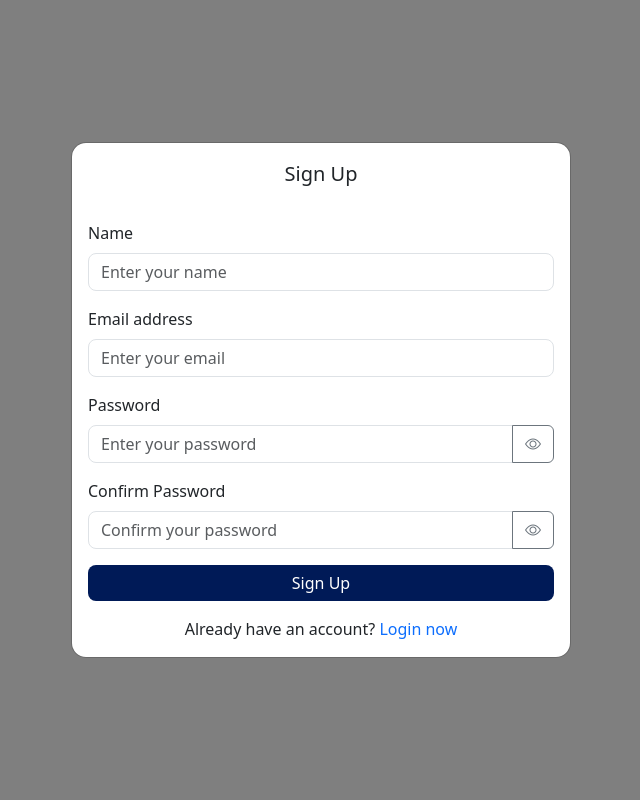
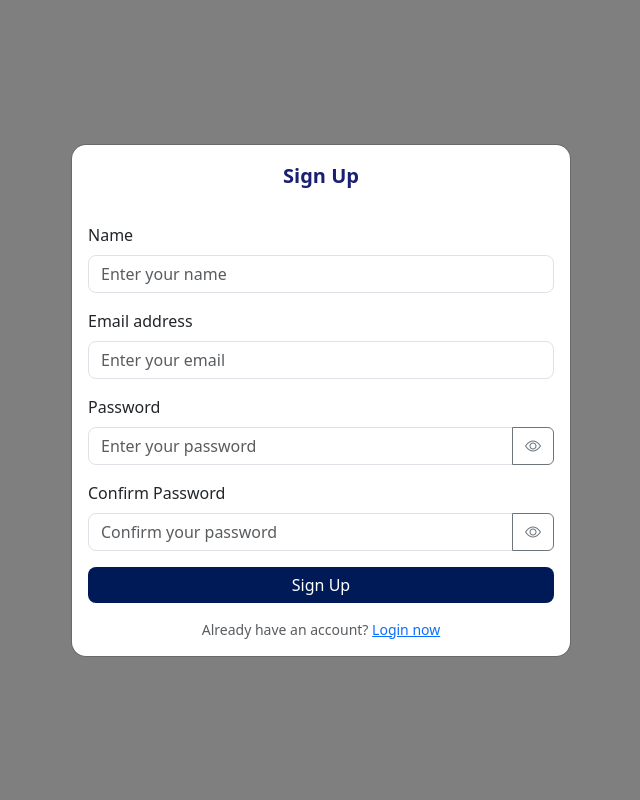
Before and after one commit to broomrun/bookberry1, a PHP site: page /daftar.php in a window 1280 px wide. Shown: the whole page, without its empty margins (319-959 px from the left). Run offline with PHP 8.4, Linux system fonts and the light colour scheme.

Commit message:
perbaikan

```diff
--- a/daftar.php
+++ b/daftar.php
@@ -52,6 +52,11 @@ if (isset($_POST['submit'])) {
     .modal-header {
       border-bottom: none;
     }
+
+    .modal-header h5 {
+      font-weight: bold;
+      color: #1a1f71; /* Dark Blue Color */
+    }
     .form-control {
       border-radius: 8px;
     }
@@ -75,6 +80,10 @@ if (isset($_POST['submit'])) {
     .link-primary:hover {
       text-decoration: underline;
     }
+    .form-text a {
+      color: #1a1f71;
+      text-decoration: underline;
+    }
   </style>
 </head>
 <body>
@@ -84,8 +93,8 @@ if (isset($_POST['submit'])) {
   <div class="modal fade" id="signupModal" tabindex="-1" aria-labelledby="signupModalLabel" aria-hidden="true">
     <div class="modal-dialog modal-dialog-centered">
       <div class="modal-content">
-        <div class="modal-header">
-          <h5 class="modal-title mx-auto" id="signupModalLabel">Sign Up</h5>
+      <div class="modal-header">
+            <h5 class="modal-title mx-auto" id="signupModalLabel">Sign Up</h5>
         </div>
         <div class="modal-body">
           <form method="POST" action="" onsubmit="return validateForm()">
@@ -119,7 +128,7 @@ if (isset($_POST['submit'])) {
               <button type="submit" name="submit" class="btn btn-primary">Sign Up</button>
             </div>
           </form>
-          <div class="text-center mt-3">
+          <div class="form-text text-center mt-3">
             <p class="mb-0">Already have an account? <a href="login.php" class="link-primary">Login now</a></p>
           </div>
         </div>
--- a/user_page.php
+++ b/user_page.php
@@ -20,7 +20,7 @@ session_start();
     <section>
         <header>
         <h2>
-        <a href="#" class="logo">
+        <a href="login.php" class="logo">
         <img src="assets/logowhite.png" alt="Logo" class="logo-image" />
     </a>
 </h2>
```
Also changed, not shown: login.php (+6 -3 lines).
